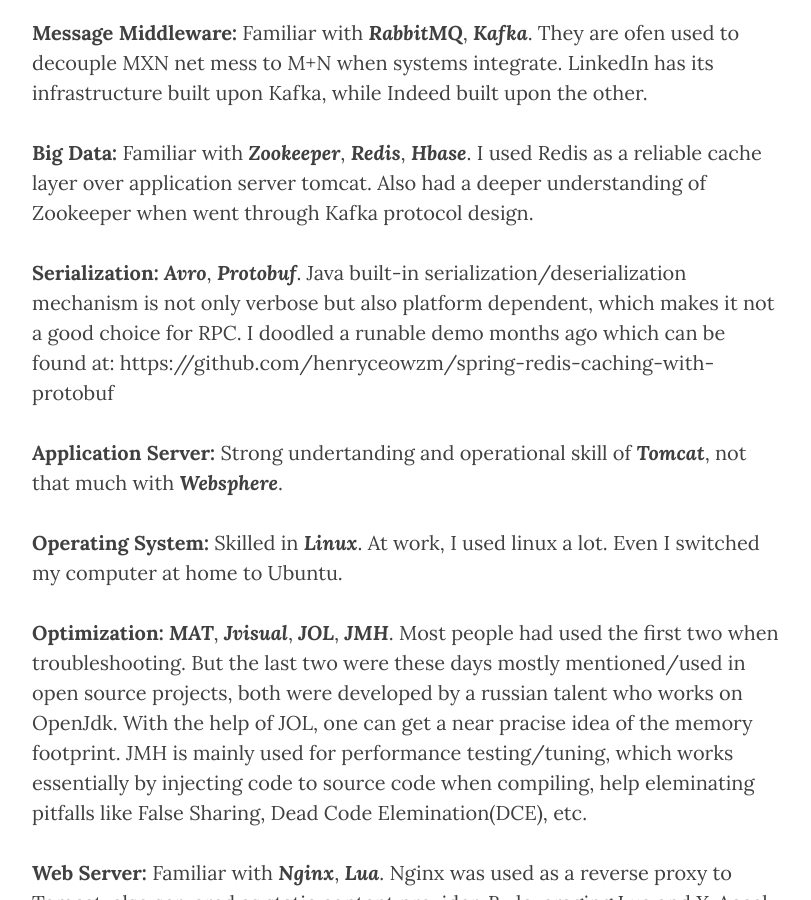
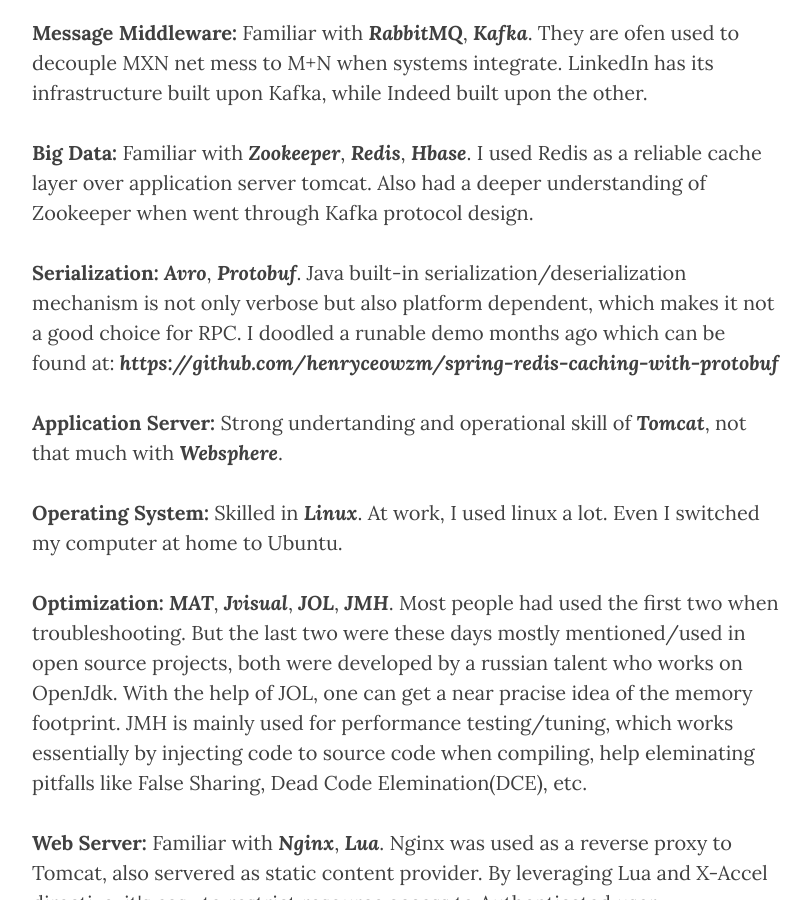
Before and after one commit to henryceowzm/henryceowzm.github.io, a Jekyll site: the page built from about.html, in a window 1280 px wide and 900 px high, scrolled down 810 px. Shown: the whole window, without its empty margins (233-1044 px from the left). Built offline with Jekyll 4.4.1, drawn with Linux system fonts in a browser that asks for light colours; nearby versions of some CDN libraries.

Commit message:
highlight keywords

```diff
--- a/about.html
+++ b/about.html
@@ -16,7 +16,7 @@ header-img: "img/about-bg.jpg"
 <p><b>Big Data:</b> Familiar with <b><i>Zookeeper</i></b>, <b><i>Redis</i></b>, <b><i>Hbase</i></b>. I used Redis as a reliable cache layer over application server tomcat. Also had a deeper understanding of Zookeeper when went through Kafka protocol design.</p>
 
 <p><b>Serialization:</b> <b><i>Avro</i></b>, <b><i>Protobuf</i></b>. Java built-in serialization/deserialization mechanism is not only verbose but also platform dependent, which makes it not a good choice for RPC. I doodled a runable demo months ago which can be found at:
-https://github.com/henryceowzm/spring-redis-caching-with-protobuf</p>
+<b><i>https://github.com/henryceowzm/spring-redis-caching-with-protobuf</i></b></p>
 
 <p><b>Application Server:</b> Strong undertanding and operational skill of <b><i>Tomcat</i></b>, not that much with <b><i>Websphere</i></b>.</p>
 
```
